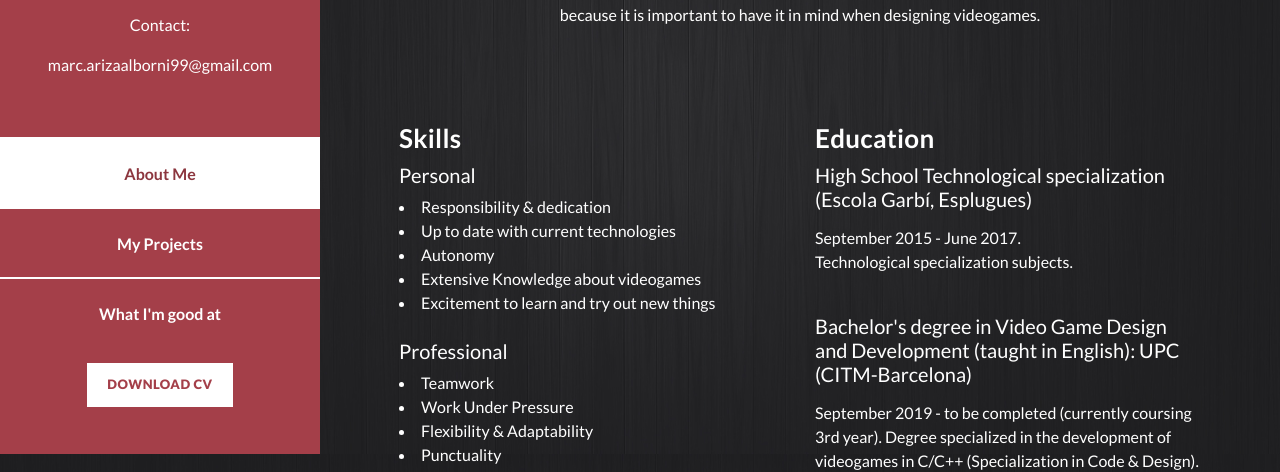
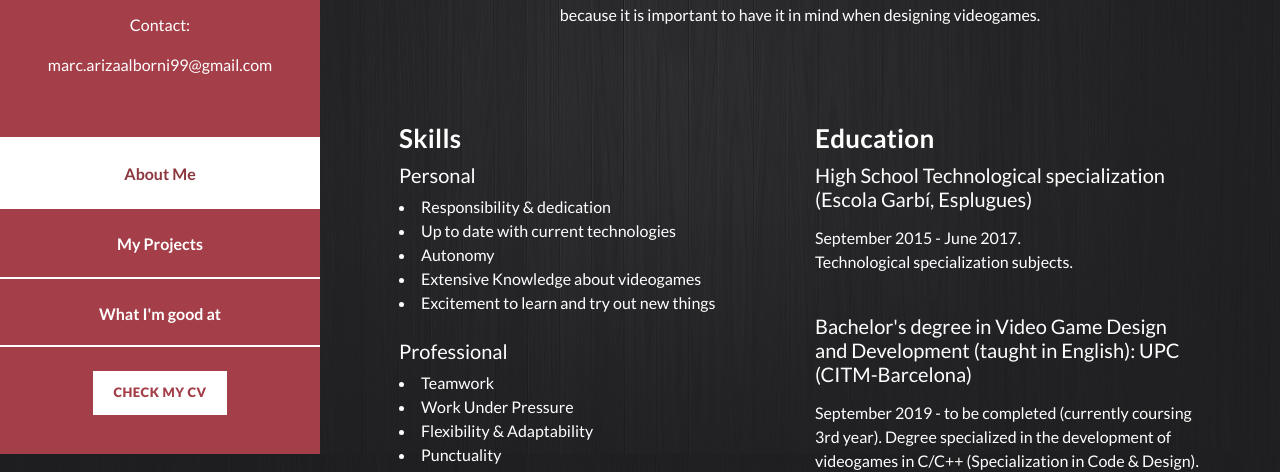
Before and after one commit to MarcArizaAlborni/MarcArizaAlborni, a plain HTML site: page index.html in a window 1280 px wide. Shown: the part 346-818 px from the top of the page. Drawn offline with Linux system fonts and the light colour scheme.

Commit message:
Update index.html

```diff
--- a/index.html
+++ b/index.html
@@ -48,7 +48,7 @@ https://templatemo.com/tm-531-reflux
                           <p> Contact:</p>
 
                           <p>
-                             marc.arizaalborni99@gmail.com
+                              marc.arizaalborni99@gmail.com
                           </p>
                       </div>
                       <nav class="main-nav" role="navigation">
@@ -60,13 +60,21 @@ https://templatemo.com/tm-531-reflux
                               <li><a href="#section3">My Projects</a></li>
                               <li><a href="#section2">What I'm good at</a></li>
 
-                              <p>
-                                  <div class="white-button">
-                                      <a href="https://drive.google.com/drive/folders/1vwUneH8iCdGesWmjH5ZbpCdPnDtv1WLm?usp=sharing"download="CV">Download CV</a>
-                              </p>
+
+
+
 
                           </ul>
+
+                          <br />
+                          <div class="white-button">
+                              <a href="https://drive.google.com/drive/folders/1nY-nBwAJZFV75tVm0s5fDkdLMi5ruHQD?usp=sharing"target="_blank">Check my CV</a>
                       </nav>
+
+
+
+
+
                       <div class="social-network">
                           <ul class="soial-icons">
                               <li>
```
